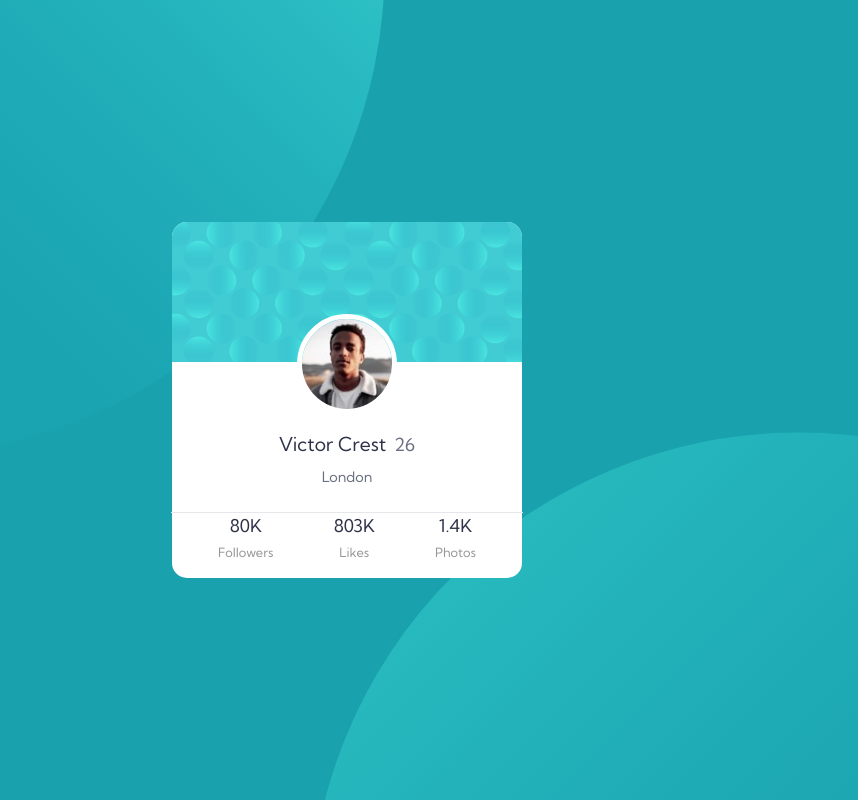
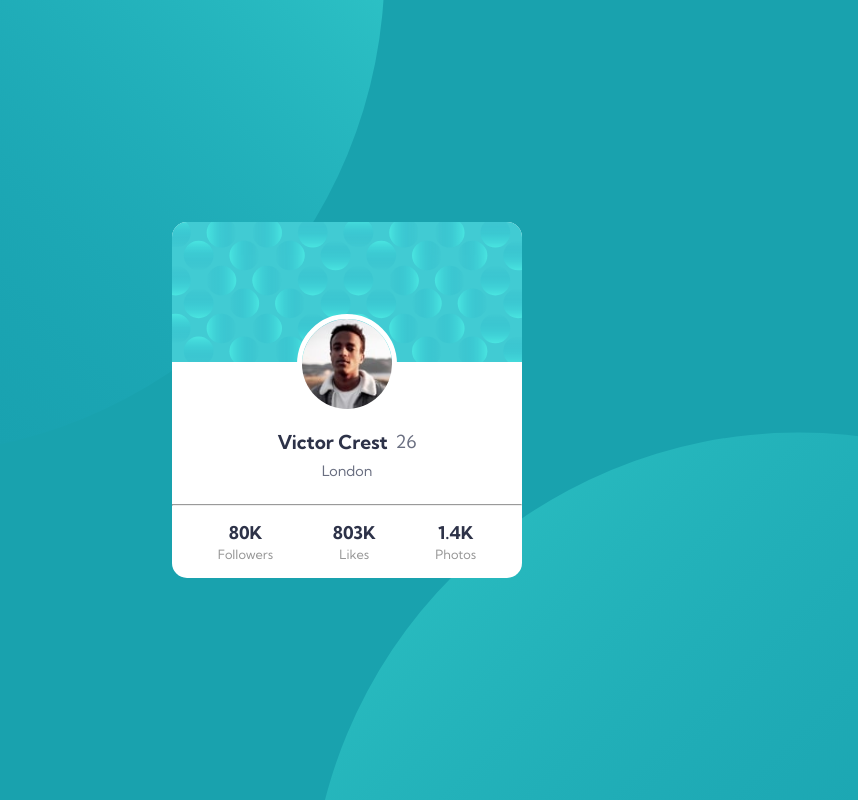
Before and after one commit to Boukerdenaa-Sofiane/profile-card-component-main, a plain HTML site: page index.html in a window 1280 px wide. Shown: the whole page, without its empty margins (293-1151 px from the left). Drawn offline with nearby package versions, Linux system fonts and the light colour scheme.

Commit message:
some changes

```diff
--- a/index.html
+++ b/index.html
@@ -12,7 +12,6 @@
       href="./images/favicon-32x32.png"
     />
     <link rel="stylesheet" href="style.css" />
-    <script src="https://cdn.tailwindcss.com"></script>
     <title>Frontend Mentor | Profile card component</title>
   </head>
   <body>
--- a/style.css
+++ b/style.css
@@ -70,7 +70,9 @@ img {
   margin-bottom: 1.5rem;
 }
 hr {
-  width: 111%;
+  width: 110%;
+  height: 0.5px;
+  background-color: var(--natr-color1);
   margin-bottom: 1rem;
 }
 
```
